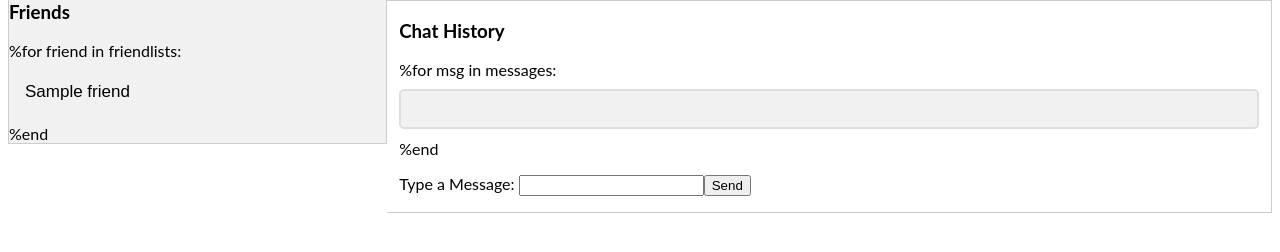
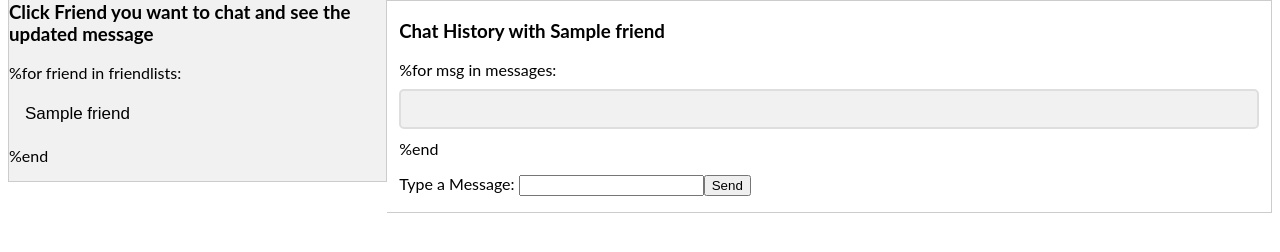
Before and after one commit to Arkmorrow/Security_Chat_web, a Python web app: template templates/friendlist.html in a window 1280 px wide. Shown: the part 184-436 px from the top of the page. Run offline with Jinja, Linux system fonts and the light colour scheme; the template is opened without the code that fills it: most values are stand-ins (such as "Sample title", 1, 10 or a date in 2020).

Commit message:
fix a bug and add a update msg function

```diff
--- a/templates/friendlist.html
+++ b/templates/friendlist.html
@@ -88,16 +88,19 @@
 
 
 <div class="tab">
-    <h3>Friends</h3>
+    <h3>Click Friend you want to chat and see the updated message</h3>
+    <form action="/friendlist" method="post">
     %for friend in friendlists:
+      <input type="hidden" name="receiver" value={{friend}} />
       <button class="tablinks" onclick="openCity(event, '{{friend}}')">{{friend}}</button>
     %end
+    </form>
 
 </div>
 
 %for friend in friendlists:
 <div id="{{friend}}" class="tabcontent">
-    <h3>Chat History</h3>
+    <h3>Chat History with {{friend}}</h3>
 
     %for msg in messages:
       <div class="container">
```
Also changed, not shown: 1 other file.
